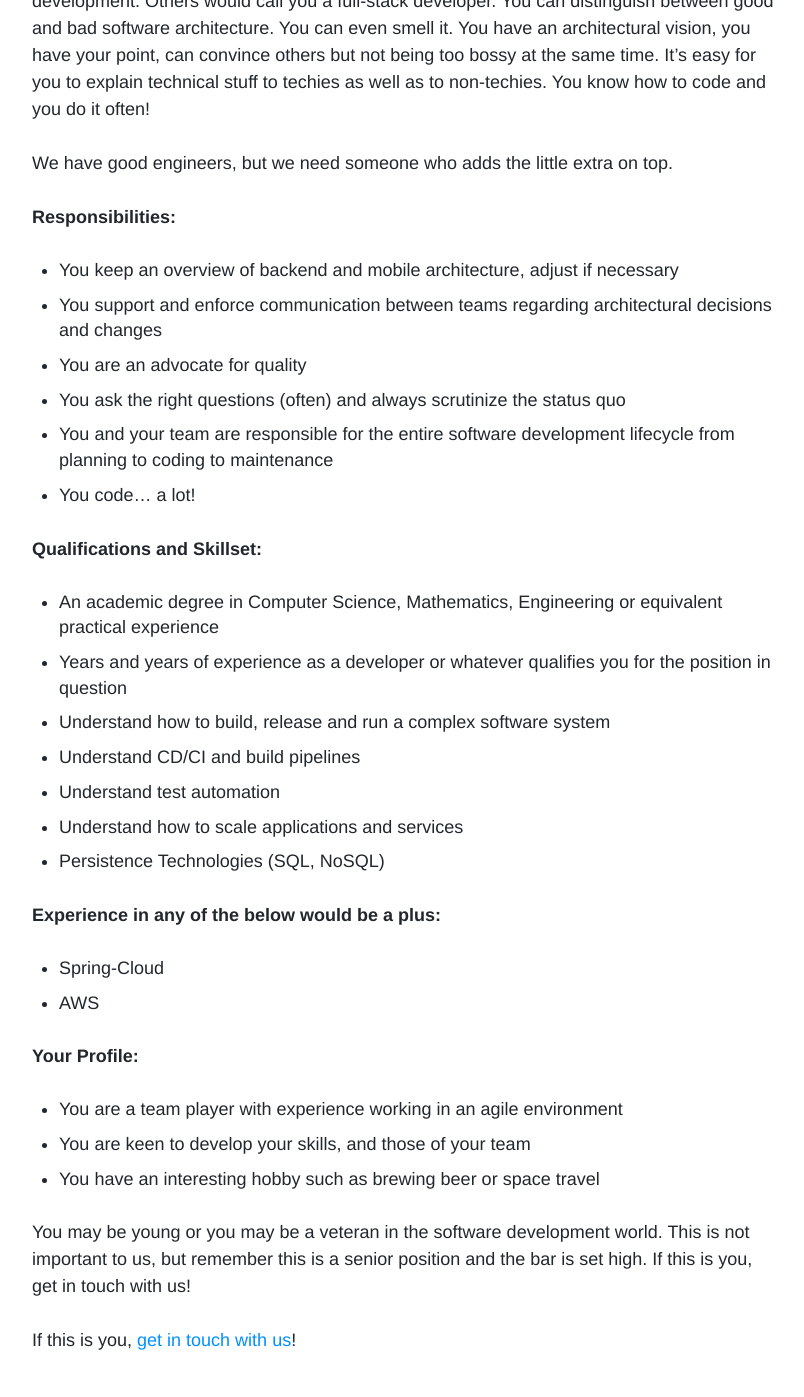
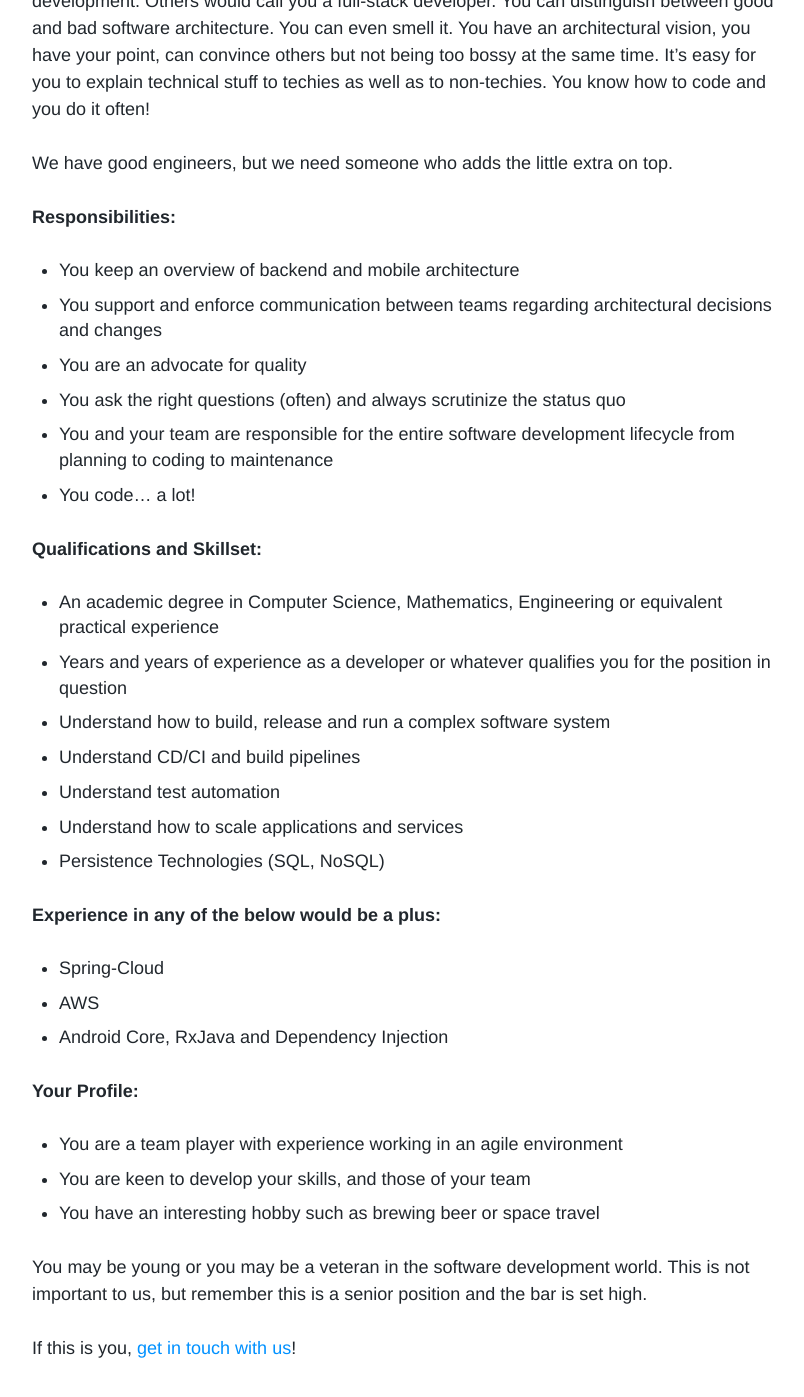
Before and after one commit to upday/upday.github.io, a Jekyll site: the page built from _posts/jobs/2016-09-30-be-s.md, in a window 1280 px wide and 1400 px high, scrolled down 371 px. Shown: the top 1397 px of the window, without its empty margins (234-1038 px from the left). Built offline with Jekyll 4.4.1, drawn with Linux system fonts in a browser that asks for light colours; nearby versions of some CDN libraries; some web fonts are replaced; comment, search, counter and statistics services are not loaded.

Commit message:
Changed according to review comments

```diff
--- a/_posts/jobs/2016-09-30-be-s.md
+++ b/_posts/jobs/2016-09-30-be-s.md
@@ -15,7 +15,7 @@ We have good engineers, but we need someone who adds the little extra on top.
 
 **Responsibilities:**
 
-* You keep an overview of backend and mobile architecture, adjust if necessary
+* You keep an overview of backend and mobile architecture
 * You support and enforce communication between teams regarding architectural decisions and changes
 * You are an advocate for quality
 * You ask the right questions (often) and always scrutinize the status quo
@@ -36,6 +36,7 @@ We have good engineers, but we need someone who adds the little extra on top.
 
 * Spring-Cloud
 * AWS
+* Android Core, RxJava and Dependency Injection
 
 **Your Profile:**
 
@@ -45,7 +46,5 @@ We have good engineers, but we need someone who adds the little extra on top.
 
 
 You may be young or you may be a veteran in the software development world. This is not important to us, but remember this is a senior position and the bar is set high.
-If this is you, get in touch with us!
-
 
 If this is you, [get in touch with us](mailto:jobs@updudes.net)!
```
